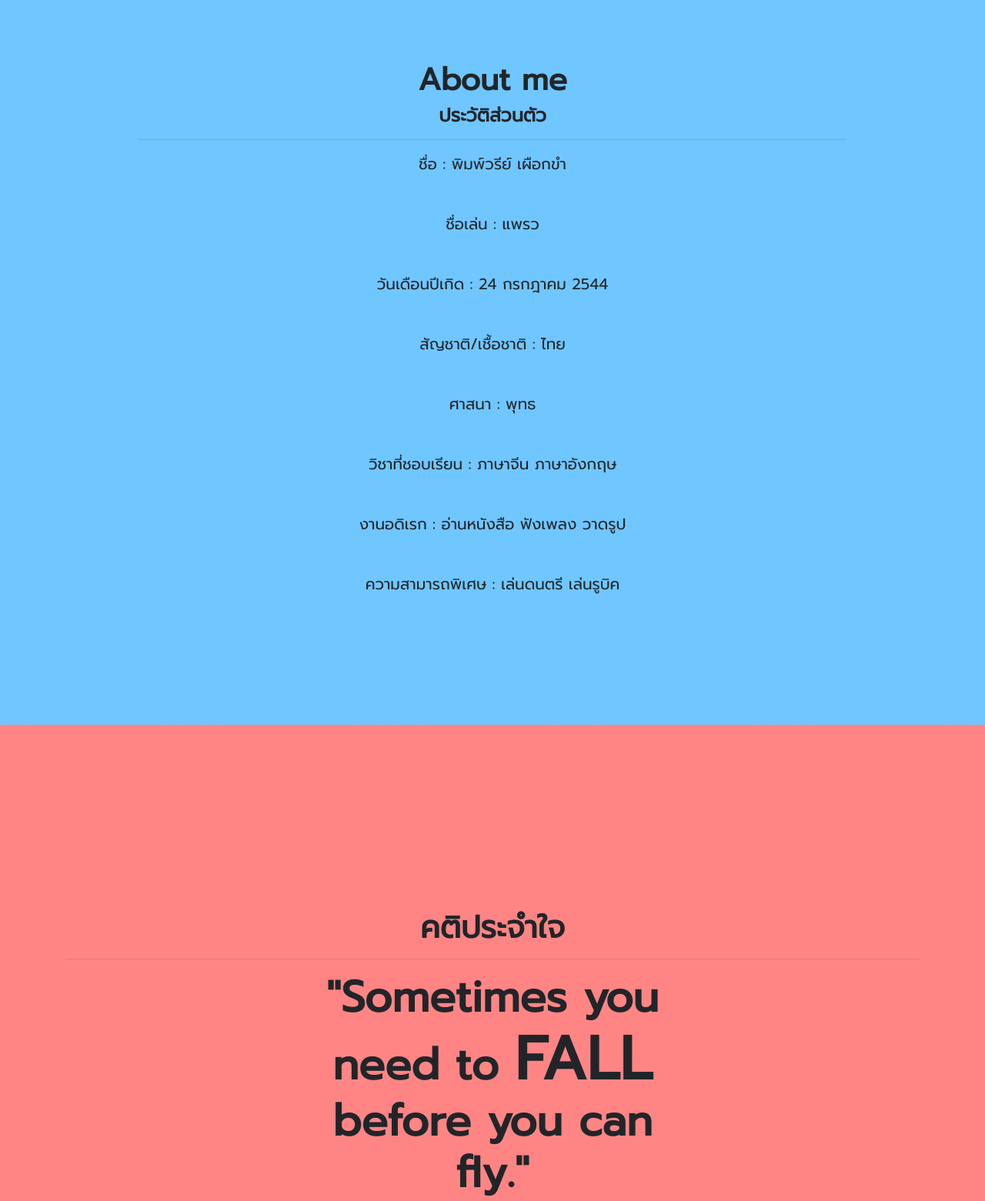
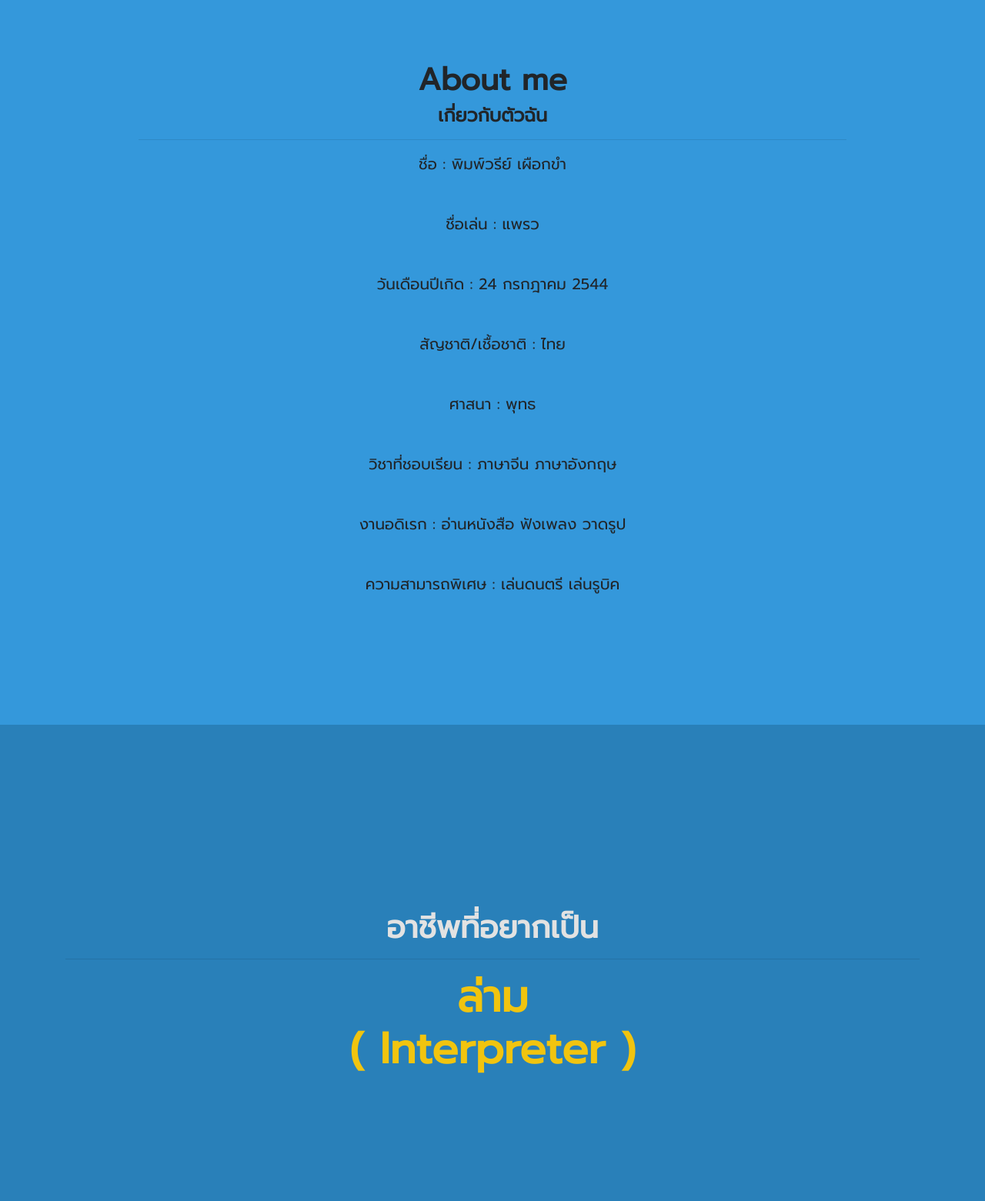
Before and after one commit to praew-pimwaree/praew-pimwaree.github.io, a plain HTML site: page index.html in a window 1280 px wide. Shown: the part 840-2401 px from the top of the page at 77% size. Drawn offline with Linux system fonts and the light colour scheme.

Commit message:
update dream job section

```diff
--- a/index.html
+++ b/index.html
@@ -39,7 +39,7 @@
           <a class="js-scroll-trigger" href="#page-top">หน้าหลัก</a>
         </li>
         <li class="sidebar-nav-item">
-          <a class="js-scroll-trigger" href="#about">ประวัติส่วนตัว</a>
+          <a class="js-scroll-trigger" href="#about">เกี่ยวกับตัวฉัน</a>
         </li>
         <li class="sidebar-nav-item">
           <a class="js-scroll-trigger" href="#education">การศึกษา</a>
@@ -69,12 +69,12 @@
     </header>
 
     <!-- About -->
-    <section class="content-section" id="about" style="background: rgb(112, 198, 255);">
+    <section class="content-section" id="about" style="background: #3498db;">
       <div class="container text-center">
         <div class="row">
           <div class="col-lg-10 mx-auto">
             <h1>About me</h1>
-            <h4>ประวัติส่วนตัว</h4>
+            <h4>เกี่ยวกับตัวฉัน</h4>
             <hr>
             <p class="lead mb-5">ชื่อ : พิมพ์วรีย์ เผือกขำ</p>
             <p class="lead mb-5">ชื่อเล่น : แพรว</p>
@@ -86,6 +86,16 @@
             <p class="lead mb-5">ความสามารถพิเศษ : เล่นดนตรี เล่นรูบิค</p>
           </div>
         </div>
+      </div>
+    </section>
+
+    <!-- Dream job -->
+    <section class="callout" style="background: #2980b9; ">
+      <div class="container text-center" style="color: #f1c40f;">
+        <h1 style="color: rgb(226, 226, 226);">อาชีพที่อยากเป็น</h1>
+        <hr>
+        <h2 class="mx-auto mb-5">ล่าม <br>( Interpreter )</h2>
+        <!-- <a class="btn btn-primary btn-xl" href="https://startbootstrap.com/template-overviews/stylish-portfolio/">Download Now!</a> -->
       </div>
     </section>
 
@@ -114,10 +124,8 @@
             <h4>
               <strong>อนุบาล</strong>
             </h4>
-            <div style="text-align: left;">
             <p class="text-faded mb-0">2547 - 2548 : โรงเรียนนิรมลชุมพร</p>
             <p class="text-faded mb-0">2549 - 2550 : โรงเรียนบุญสิทธิ์</p>
-            </div>
           </div>
           <div class="col-lg-3 col-md-6 mb-5 mb-lg-0">
             <span class="service-icon rounded-circle mx-auto mb-3">
@@ -126,10 +134,8 @@
             <h4>
               <strong>ประถมศึกษา</strong>
             </h4>
-            <div style="text-align: left;">
             <p class="text-faded mb-0">2551 - 2552 : โรงเรียนบ้านคลองสูบ</p>
             <p class="text-faded mb-0">2553 - 2556 : โรงเรียนนิรมลชุมพร</p>
-            </div>
           </div>
           <div class="col-lg-3 col-md-6 mb-5 mb-md-0">
             <span class="service-icon rounded-circle mx-auto mb-3">
@@ -138,9 +144,7 @@
             <h4>
               <strong>มัธยมศึกษาตอนต้น</strong>
             </h4>
-            <div style="text-align: left;">
             <p class="text-faded mb-0">2557 - 2559 : โรงเรียนศรียาภัย</p>
-            </div>
           </div>
           <div class="col-lg-3 col-md-6">
             <span class="service-icon rounded-circle mx-auto mb-3">
@@ -149,9 +153,7 @@
             <h4>
               <strong>มัธยมศึกษาตอนปลาย</strong>
             </h4>
-            <div style="text-align: left;">
             <p class="text-faded mb-0">2559 - ปัจจุบัน : โรงเรียนศรียาภัย</p>
-              </div>
           </div>
         </div>
       </div>
```
Lines whose indentation alone changed are shown as unchanged.
